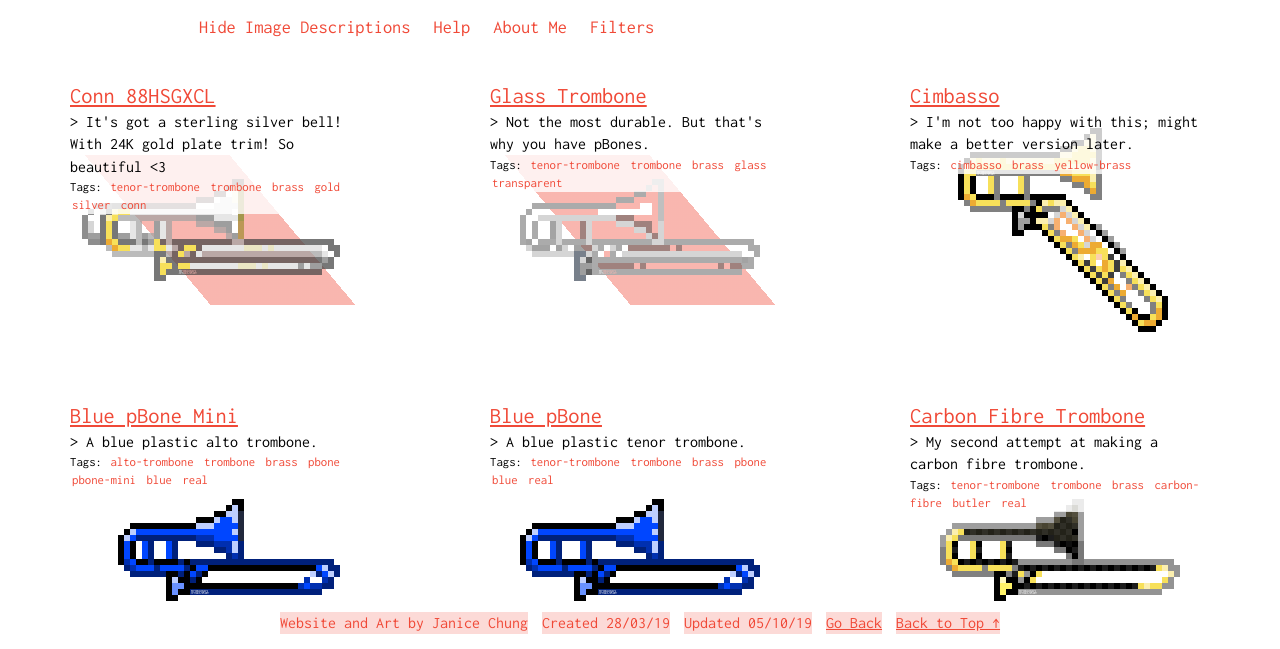
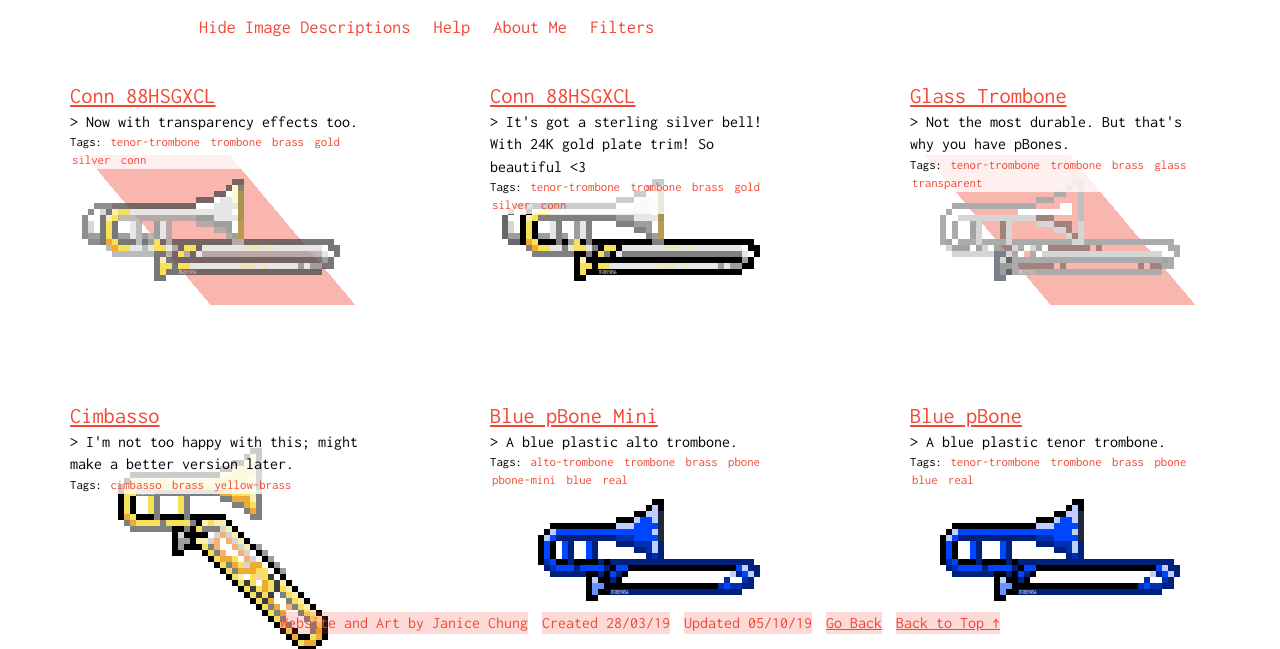
Before and after one commit to Tetraphosphate/tetraphosphate.github.io, a plain HTML site: page gallery/index.html in a window 1280 px wide. Both pictures are taken after a click on the element "Show Image Descriptions". Shown: the part 151-800 px from the top of the page. Drawn offline with Linux system fonts and the light colour scheme.

Commit message:
Update index.html

```diff
--- a/gallery/index.html
+++ b/gallery/index.html
@@ -116,12 +116,33 @@
             <div class="gallery">
 
 
-                <div class="item-wrapper tenor-trombone trombone transparent brass gold silver conn">
+
+
+
+                <div class="item-wrapper tenor-trombone trombone brass transparent gold silver conn">
                     <div class="background">
                         <img src="./images/tenor-trombone-conn88HSGXCL.png" class="picture">
                     </div>
                     <div class="tooltip">
                         <h3 class="tooltip-title" onclick="goTo('tenor-trombone-conn88HSGXCL')">Conn 88HSGXCL</h3>
+                        <p class="tooltip-description">> Now with transparency effects too.</p>
+                        <p class="tooltip-tags">Tags:
+                            <span class="tag" onclick="goToTag('tenor-trombone')">tenor-trombone</span>
+                            <span class="tag" onclick="goToTag('trombone')">trombone</span>
+                            <span class="tag" onclick="goToTag('brass')">brass</span>
+                            <span class="tag" onclick="goToTag('gold-brass')">gold</span>
+                            <span class="tag" onclick="goToTag('gold-brass')">silver</span>
+                            <span class="tag" onclick="goToTag('gold-brass')">conn</span>
+                        </p>
+                    </div>
+                </div>
+
+                <div class="item-wrapper tenor-trombone trombone brass gold silver conn">
+                    <div class="background">
+                        <img src="./images/tenor-trombone-conn88HSGXCL-solid.png" class="picture">
+                    </div>
+                    <div class="tooltip">
+                        <h3 class="tooltip-title" onclick="goTo('tenor-trombone-conn88HSGXCL-solid')">Conn 88HSGXCL</h3>
                         <p class="tooltip-description">> It's got a sterling silver bell! With 24K gold plate trim! So beautiful <3</p>
                         <p class="tooltip-tags">Tags:
                             <span class="tag" onclick="goToTag('tenor-trombone')">tenor-trombone</span>
```
